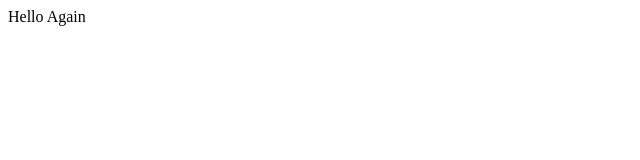
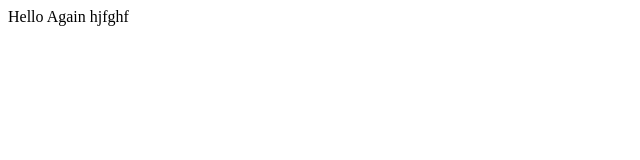
Before and after one commit to oguzmamunlu/deneme, a plain HTML site: page index.html in a window 1280 px wide. Shown: the full height of the page, 0-640 px from the left. Drawn offline with Linux system fonts and the light colour scheme.

Commit message:
Tekrar Ekleme

```diff
--- a/index.html
+++ b/index.html
@@ -4,6 +4,6 @@
     </head>
     <body>
 
-         <p>Hello Again</A></p>
+         <p>Hello Again hjfghf</A></p>
     </body>
 </html>
```
